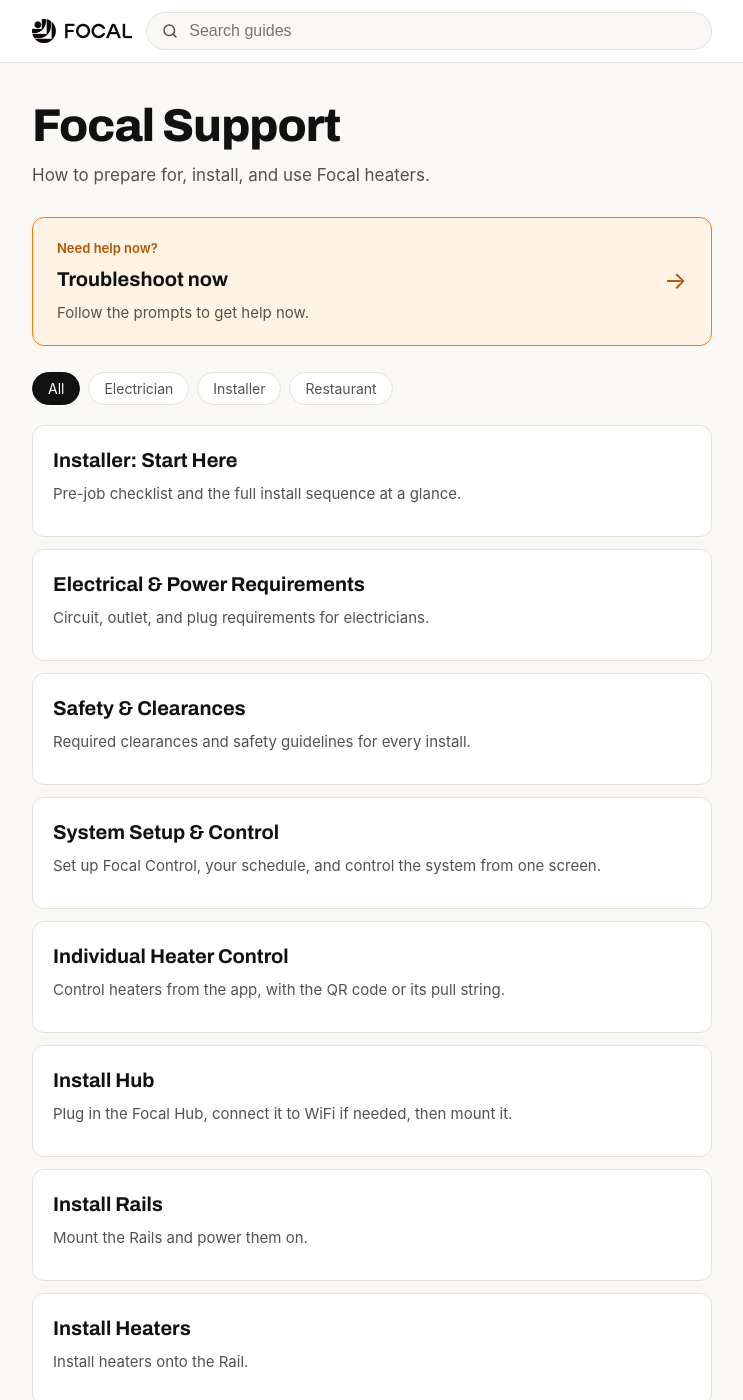
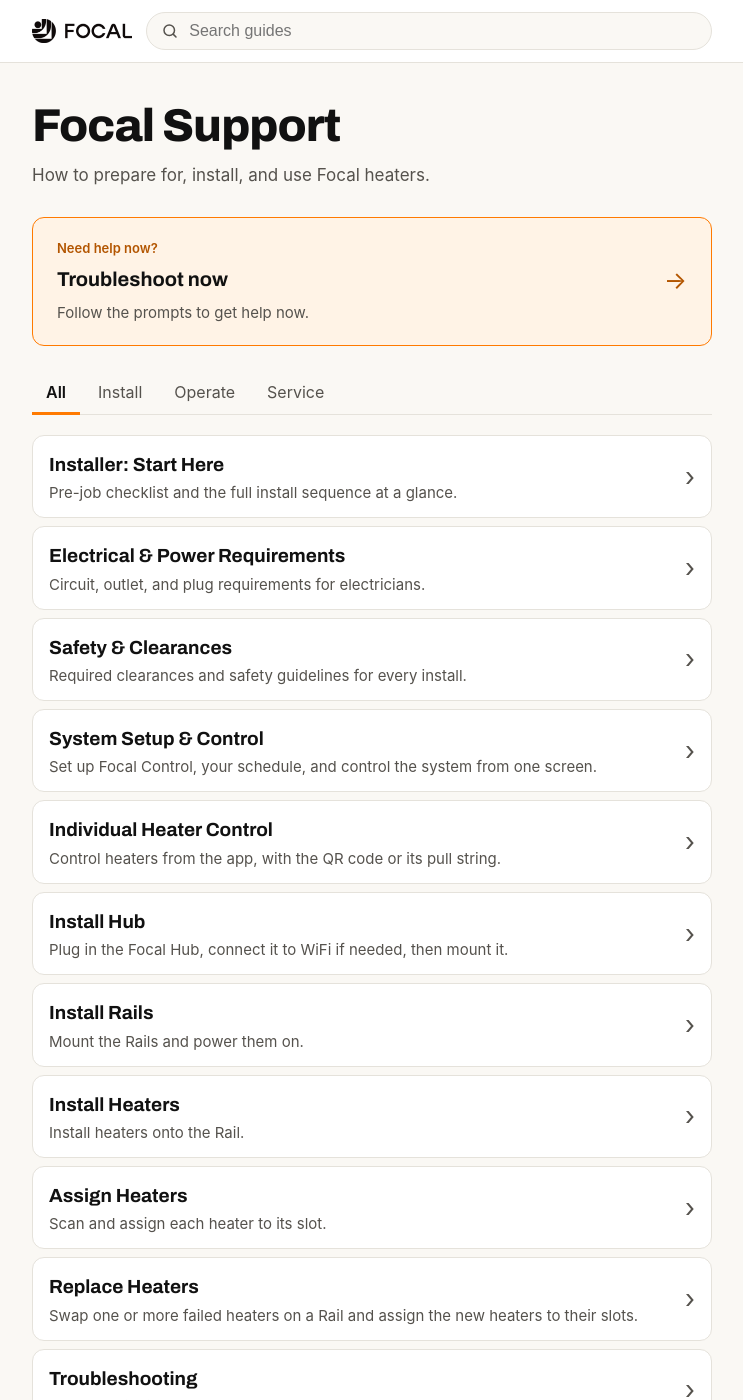
Before and after one commit to BeamT/external-docs, a Jekyll site: the page built from index.html, in a window 1280 px wide and 1400 px high. Shown: the whole window, without its empty margins (268-1011 px from the left). Built offline with Jekyll 4.4.1, drawn with Linux system fonts in a browser that asks for light colours; some web fonts are replaced.

Commit message:
153 (#37)
* Stage tabs replace Role pills on the landing page (#153)

Landing page filters the Guide list by Stage (All, Install, Operate,
Service) with a compact list, hides empty tabs, and follows ?stage= in
the address bar. Old ?a= links and the /installer/, /electrician/ and
/restaurant/ redirects map onto Stages. Adds landing Playwright spec.

Co-Authored-By: Claude Sonnet 5.5 <noreply@anthropic.com>

* Neutral wording on redirect pages

Co-Authored-By: Claude Sonnet 5.5 <noreply@anthropic.com>

---------

Co-authored-by: Claude Sonnet 5.5 <noreply@anthropic.com>

```diff
--- a/assets/style.css
+++ b/assets/style.css
@@ -44,9 +44,9 @@
   --font-body: "Elza", -apple-system, BlinkMacSystemFont, "Segoe UI", Roboto, Helvetica, Arial, sans-serif;
 }
 * { box-sizing: border-box; -webkit-tap-highlight-color: transparent; }
-a, button, .chip, .card { -webkit-tap-highlight-color: transparent; }
-.chip:focus, .card:focus, .brand:focus { outline: none; }
-.chip:focus-visible, .card:focus-visible { outline: 2px solid var(--ink); outline-offset: 2px; }
+a, button, .stage-tab, .guide-row { -webkit-tap-highlight-color: transparent; }
+.stage-tab:focus, .guide-row:focus, .brand:focus { outline: none; }
+.stage-tab:focus-visible, .guide-row:focus-visible { outline: 2px solid var(--ink); outline-offset: 2px; }
 html { -webkit-text-size-adjust: 100%; }
 body {
   margin: 0; background: var(--wash); color: var(--ink);
@@ -120,23 +120,23 @@ a { color: inherit; }
 .fixit-banner--compact .fixit-banner-eyebrow { margin-bottom: 2px; }
 .fixit-banner--compact .fixit-banner-arrow { font-size: 20px; }
 
-.filter-row { display: flex; gap: 8px; flex-wrap: wrap; margin: 26px 0 8px; }
-.chip { border: 1px solid var(--line); background: var(--paper); color: var(--ink-soft); border-radius: 999px; padding: 7px 15px; font-size: 14px; cursor: pointer; font-family: inherit; transition: border-color 0.15s, box-shadow 0.15s; }
-.chip:hover { border-color: var(--ink); box-shadow: inset 0 0 0 999px rgba(0,0,0,0.035); }
-.chip[aria-pressed="true"] { background: var(--ink); color: var(--paper); border-color: var(--ink); }
-.chip[aria-pressed="true"]:hover { background: var(--ink); border-color: var(--ink); opacity: 0.85; }
+.stage-tabs { display: flex; gap: 4px; margin: 26px 0 8px; border-bottom: 1px solid var(--line); }
+.stage-tab { flex: none; border: 0; border-bottom: 3px solid transparent; margin-bottom: -1px; background: transparent; color: var(--ink-soft); padding: 10px 14px; font-size: 16px; font-family: inherit; cursor: pointer; }
+.stage-tab[hidden] { display: none; }
+.stage-tab:hover { color: var(--ink); }
+.stage-tab[aria-selected="true"] { color: var(--ink); font-weight: 600; border-bottom-color: var(--focal); }
 
-.card-list { display: grid; gap: 12px; padding: 12px 0 60px; }
-.card { display: block; background: var(--paper); border: 1px solid var(--line); border-radius: var(--radius); padding: 18px 20px; text-decoration: none; color: inherit; transition: border-color 0.15s, box-shadow 0.15s, transform 0.15s; }
-.card:hover { border-color: var(--ink); box-shadow: inset 0 0 0 999px rgba(0,0,0,0.035); }
-.card:active { transform: scale(0.995); }
-.card h2 { font-family: var(--font-display); font-weight: 700; font-size: 20px; margin: 0 0 6px; }
-.card p { margin: 0 0 12px; color: var(--ink-soft); font-size: 15px; }
+.guide-list { display: grid; gap: 8px; padding: 12px 0 60px; }
+.guide-row { display: flex; align-items: center; gap: 12px; background: var(--paper); border: 1px solid var(--line); border-radius: var(--radius); padding: 14px 16px; text-decoration: none; color: inherit; transition: border-color 0.15s, box-shadow 0.15s; }
+.guide-row:hover { border-color: var(--ink); box-shadow: inset 0 0 0 999px rgba(0,0,0,0.035); }
+.guide-row-text { flex: 1; min-width: 0; }
+.guide-row h2 { font-family: var(--font-display); font-weight: 700; font-size: 19px; margin: 0 0 2px; }
+.guide-row p { margin: 0; color: var(--ink-soft); font-size: 15px; line-height: 1.4; }
+.guide-row-chevron { flex: none; font-size: 26px; line-height: 1; color: var(--ink-soft); }
 
-/* ---- lead card: entry point for a filtered audience ---- */
+/* ---- lead row: "Start here" on a Stage tab ---- */
 .lead-eyebrow { display: none; }
-.card--lead .lead-eyebrow { display: block; font-size: 13px; font-weight: 600; color: var(--focal-ink); margin-bottom: 6px; }
-/* one notch louder, if wanted: .card--lead { background: var(--focal-wash); } */
+.guide-row--lead .lead-eyebrow { display: block; font-size: 13px; font-weight: 600; color: var(--focal-ink); margin-bottom: 2px; }
 
 .doc { padding: 28px 0 90px; }
 .crumb { display: inline-flex; align-items: center; gap: 6px; color: var(--ink-soft); text-decoration: none; font-size: 15px; margin-bottom: 18px; }
@@ -240,14 +240,14 @@ main :is(.step-grid, .step-row) .step-figure img[src$=".png"] { width: 100%; }
 @media print {
   :root { --wash: #fff; }
   body { background: #fff; font-size: 12pt; }
-  .topbar, .filter-row, .doc-footer, .crumb, .no-print { display: none !important; }
+  .topbar, .stage-tabs, .doc-footer, .crumb, .no-print { display: none !important; }
   .wrap { max-width: none; padding: 0; }
   .doc { padding: 0; }
-  .card { break-inside: avoid; }
+  .guide-row { break-inside: avoid; }
   .step, .dodont, .warn, .diagram, .checklist li { break-inside: avoid; }
   .doc-body h2 { break-after: avoid; }
   a { text-decoration: none; color: #000; }
-  .diagram, .step-figure, .card { border-color: #ccc; }
+  .diagram, .step-figure, .guide-row { border-color: #ccc; }
   /* diagrams print at full size, not the on-screen height cap */
   .diagram img, .step-figure img { max-height: none; }
   /* so people can find their way back to the live page from a printout */
--- a/electrician.html
+++ b/electrician.html
@@ -8,8 +8,8 @@ sitemap: false
 <meta charset="utf-8">
 <meta name="viewport" content="width=device-width, initial-scale=1">
 <meta name="robots" content="noindex">
-<meta http-equiv="refresh" content="0;url={{ site.baseurl }}/?a=electrician">
-<link rel="canonical" href="{{ site.baseurl }}/?a=electrician">
+<meta http-equiv="refresh" content="0;url={{ site.baseurl }}/?stage=install">
+<link rel="canonical" href="{{ site.baseurl }}/?stage=install">
 <title>Focal Support for electricians</title>
 <style>
   body {
@@ -27,6 +27,6 @@ sitemap: false
 </style>
 </head>
 <body>
-  <p>Taking you to the Electrician guides. <a href="{{ site.baseurl }}/?a=electrician">Continue</a>.</p>
+  <p>Taking you to the Install guides. <a href="{{ site.baseurl }}/?stage=install">Continue</a>.</p>
 </body>
 </html>
--- a/index.html
+++ b/index.html
@@ -16,26 +16,29 @@ title: null
   <span class="fixit-banner-arrow" aria-hidden="true">&rarr;</span>
 </a>
 
-<div class="filter-row" role="group" aria-label="Filter by audience">
-  <button class="chip" data-aud="all" aria-pressed="true">All</button>
-  <button class="chip" data-aud="electrician" aria-pressed="false">Electrician</button>
-  <button class="chip" data-aud="installer" aria-pressed="false">Installer</button>
-  <button class="chip" data-aud="customer" aria-pressed="false">Restaurant</button>
+<div class="stage-tabs" role="tablist" aria-label="Filter by stage">
+  <button class="stage-tab" role="tab" data-stage="all" aria-selected="true">All</button>
+  <button class="stage-tab" role="tab" data-stage="install" aria-selected="false">Install</button>
+  <button class="stage-tab" role="tab" data-stage="operate" aria-selected="false">Operate</button>
+  <button class="stage-tab" role="tab" data-stage="service" aria-selected="false">Service</button>
 </div>
 
-<div class="card-list" id="card-list">
-  {% assign guides = site.guides | where_exp: "g", "g.unlisted != true" | sort: "order" %}
+<div class="guide-list" id="guide-list" role="tabpanel">
+  {% assign guides = site.guides | where_exp: "g", "g.unlisted != true" | where_exp: "g", "g.product == 'restaurant' or g.product == 'both'" | sort: "order" %}
   {% for g in guides %}
-  <a class="card" href="{{ g.url | prepend: site.baseurl }}"
-     data-audience="{{ g.audience | join: ',' }}"
-     data-order-default="{{ g.order }}"
-     data-order-installer="{{ g.audience_order.installer | default: 999 }}"
-     data-order-electrician="{{ g.audience_order.electrician | default: 999 }}"
-     data-order-customer="{{ g.audience_order.customer | default: 999 }}"
+  <a class="guide-row" href="{{ g.url | prepend: site.baseurl }}"
+     data-stages="{{ g.stage | join: ',' }}"
+     data-order-all="{{ g.order }}"
+     data-order-install="{{ g.install_order.restaurant | default: g.order }}"
+     data-order-operate="{{ g.operate_order.restaurant | default: g.order }}"
+     data-order-service="{{ g.service_order.restaurant | default: g.order }}"
      data-lead="{% if g.lead %}true{% else %}false{% endif %}">
-    {% if g.lead %}<div class="lead-eyebrow">Start here</div>{% endif %}
-    <h2>{{ g.title }}</h2>
-    <p>{{ g.summary }}</p>
+    <span class="guide-row-text">
+      <span class="lead-eyebrow">Start here</span>
+      <h2>{{ g.title }}</h2>
+      <p>{{ g.summary }}</p>
+    </span>
+    <span class="guide-row-chevron" aria-hidden="true">&rsaquo;</span>
   </a>
   {% endfor %}
 </div>
@@ -43,66 +46,79 @@ title: null
 
 <script>
 (function () {
-  var list = document.getElementById('card-list');
-  var cards = Array.prototype.slice.call(document.querySelectorAll('.card'));
-  var chips = document.querySelectorAll('.chip');
+  var list = document.getElementById('guide-list');
+  var rows = Array.prototype.slice.call(document.querySelectorAll('.guide-row'));
+  var tabs = Array.prototype.slice.call(document.querySelectorAll('.stage-tab'));
   var empty = document.getElementById('empty');
-  var aud = 'all';
+  var STAGES = ['install', 'operate', 'service'];
+  var stage = 'all';
 
-  // Deep-link support: ?a=installer (used by the printed packet's QR and by
-  // the /installer/, /electrician/, /restaurant/ share links) opens straight
-  // to that audience's ordered view.
+  // Old ?a= links (printed packet QR, shared URLs) map onto Stages.
+  var LEGACY = { installer: 'install', electrician: 'install', customer: 'operate' };
+
   var params = new URLSearchParams(window.location.search);
-  var initial = params.get('a');
-  if (initial && ['installer','electrician','customer'].indexOf(initial) !== -1) {
-    aud = initial;
+  var fromStage = params.get('stage');
+  var fromLegacy = params.get('a');
+  if (fromStage && STAGES.indexOf(fromStage) !== -1) {
+    stage = fromStage;
+  } else if (fromLegacy && LEGACY[fromLegacy]) {
+    stage = LEGACY[fromLegacy];
   }
 
-  // Keep the address bar in sync with the visible filter, so copying the URL
-  // out of the browser shares the filtered view rather than the full list.
+  function inStage(row, s) {
+    return s === 'all' || row.dataset.stages.split(',').indexOf(s) !== -1;
+  }
+
+  // A tab with no Guides is hidden. If the requested tab is empty, fall back
+  // to All.
+  tabs.forEach(function (t) {
+    var s = t.dataset.stage;
+    t.hidden = !rows.some(function (r) { return inStage(r, s); });
+  });
+  var current = tabs.filter(function (t) { return t.dataset.stage === stage; })[0];
+  if (!current || current.hidden) stage = 'all';
+
+  // Keep the address bar in sync with the current tab, so copying the URL
+  // shares that tab rather than the full list.
   function syncUrl() {
     if (!window.history || !history.replaceState) return;
     history.replaceState(null, '',
-      aud === 'all' ? window.location.pathname : window.location.pathname + '?a=' + aud);
+      stage === 'all' ? window.location.pathname : window.location.pathname + '?stage=' + stage);
   }
 
-  function orderFor(card) {
-    var key = aud === 'all' ? 'default' : aud;
-    var dataKey = 'order' + key.charAt(0).toUpperCase() + key.slice(1);
-    return parseInt(card.dataset[dataKey] || card.dataset.orderDefault, 10);
+  function orderFor(row) {
+    var key = stage.charAt(0).toUpperCase() + stage.slice(1);
+    return parseInt(row.dataset['order' + key], 10);
   }
 
   function apply() {
-    var visible = cards.filter(function (c) {
-      var ok = aud === 'all' || c.dataset.audience.split(',').indexOf(aud) !== -1;
-      c.style.display = ok ? '' : 'none';
+    tabs.forEach(function (t) { t.setAttribute('aria-selected', t.dataset.stage === stage); });
+
+    var visible = rows.filter(function (r) {
+      var ok = inStage(r, stage);
+      r.style.display = ok ? '' : 'none';
       return ok;
     });
+    visible.sort(function (a, b) { return orderFor(a) - orderFor(b); });
+    visible.forEach(function (r) { list.appendChild(r); });
 
-    visible.sort(function (a, b) { return orderFor(a) - orderFor(b); });
-    visible.forEach(function (c) { list.appendChild(c); });
-
-    // Promote the audience's entry-point guide to a lead card. Only in a
-    // filtered view, where "first" actually means "start here".
-    cards.forEach(function (c) { c.classList.remove('card--lead'); });
-    if (aud !== 'all' && visible.length &&
-        visible[0].dataset.lead === 'true') {
-      visible[0].classList.add('card--lead');
+    // Mark the lead Guide "Start here", only on a Stage tab, where first
+    // actually means "start here".
+    rows.forEach(function (r) { r.classList.remove('guide-row--lead'); });
+    if (stage !== 'all' && visible.length && visible[0].dataset.lead === 'true') {
+      visible[0].classList.add('guide-row--lead');
     }
 
     if (empty) empty.hidden = visible.length !== 0;
   }
 
-  chips.forEach(function (chip) {
-    chip.addEventListener('click', function () {
-      aud = chip.dataset.aud;
-      chips.forEach(function (c) { c.setAttribute('aria-pressed', c === chip); });
+  tabs.forEach(function (t) {
+    t.addEventListener('click', function () {
+      stage = t.dataset.stage;
       syncUrl();
       apply();
     });
   });
-  // reflect any deep-linked audience in the pressed chip before first render
-  chips.forEach(function (c) { c.setAttribute('aria-pressed', c.dataset.aud === aud); });
   syncUrl();
   apply();
 })();
--- a/installer.html
+++ b/installer.html
@@ -8,8 +8,8 @@ sitemap: false
 <meta charset="utf-8">
 <meta name="viewport" content="width=device-width, initial-scale=1">
 <meta name="robots" content="noindex">
-<meta http-equiv="refresh" content="0;url={{ site.baseurl }}/?a=installer">
-<link rel="canonical" href="{{ site.baseurl }}/?a=installer">
+<meta http-equiv="refresh" content="0;url={{ site.baseurl }}/?stage=install">
+<link rel="canonical" href="{{ site.baseurl }}/?stage=install">
 <title>Focal Support for installers</title>
 <style>
   body {
@@ -27,6 +27,6 @@ sitemap: false
 </style>
 </head>
 <body>
-  <p>Taking you to the Installer guides. <a href="{{ site.baseurl }}/?a=installer">Continue</a>.</p>
+  <p>Taking you to the Install guides. <a href="{{ site.baseurl }}/?stage=install">Continue</a>.</p>
 </body>
 </html>
--- a/restaurant.html
+++ b/restaurant.html
@@ -8,8 +8,8 @@ sitemap: false
 <meta charset="utf-8">
 <meta name="viewport" content="width=device-width, initial-scale=1">
 <meta name="robots" content="noindex">
-<meta http-equiv="refresh" content="0;url={{ site.baseurl }}/?a=customer">
-<link rel="canonical" href="{{ site.baseurl }}/?a=customer">
+<meta http-equiv="refresh" content="0;url={{ site.baseurl }}/?stage=operate">
+<link rel="canonical" href="{{ site.baseurl }}/?stage=operate">
 <title>Focal Support for restaurant staff</title>
 <style>
   body {
@@ -27,6 +27,6 @@ sitemap: false
 </style>
 </head>
 <body>
-  <p>Taking you to the Restaurant guides. <a href="{{ site.baseurl }}/?a=customer">Continue</a>.</p>
+  <p>Taking you to the Operate guides. <a href="{{ site.baseurl }}/?stage=operate">Continue</a>.</p>
 </body>
 </html>
```
Also changed, not shown: tests/landing.spec.js (added, +127 -0 lines), README.md.
